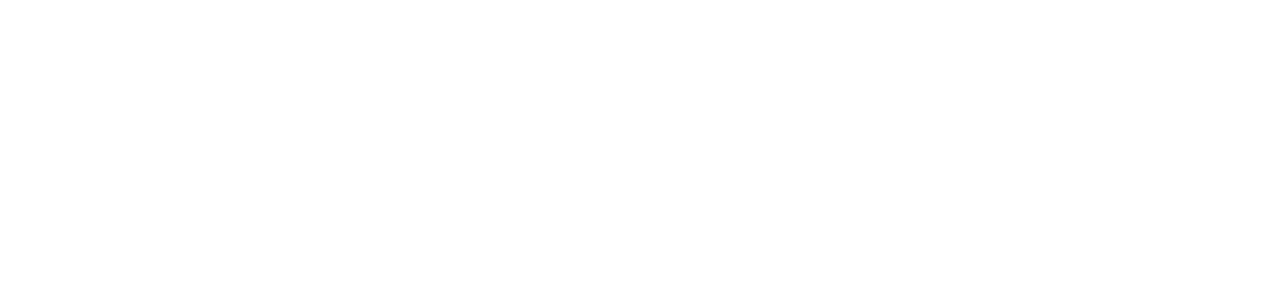
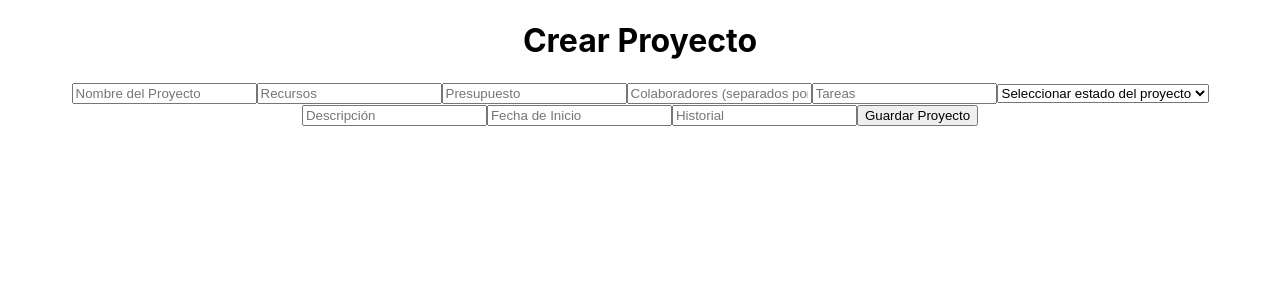
Before and after one commit to FranVQ09/gestion-app-AP, a React (Create React App) app: page /crearProyecto in a window 1280 px wide. Before the commit this address had no page. Shown: the top 300 px of the page. Built offline with nearby package versions, Linux system fonts and the light colour scheme.

Commit message:
Gestion Proyectos Avance

```diff
--- a/src/App.js
+++ b/src/App.js
@@ -10,6 +10,7 @@
 
 /* Imports de paginas de proyectos */
 import GestionProyectos from "./pages/gestion-proyectos/GestionProyectos";
+import CrearProyecto from "./pages/gestion-proyectos/CrearProyecto";
 
 function App() {
   return (
@@ -27,6 +28,8 @@
 
           {/* Rutas de Proyectos */}
           <Route path="/gestionProyectos" element={<GestionProyectos />} />
+          <Route path="/crearProyecto" element={<CrearProyecto />} />
+
         </Routes>
       </Router>
     </div>
--- a/src/components/NavbarProyectos.js
+++ b/src/components/NavbarProyectos.js
@@ -6,8 +6,8 @@
         return (
             <nav>
                 <ul>
-                    <li><Link to="/crearProyectos">Crear Proyecto</Link></li>
-                    <li><Link to="/consultarProyectos">Consultar Proyecto</Link></li>
+                    <li><Link to="/crearProyecto">Crear Proyecto</Link></li>
+                    <li><Link to="/consultarProyecto">Consultar Proyecto</Link></li>
                     <li><Link to="/modificarProyecto">Modificar Proyecto</Link></li>
                     <li><Link to="/crearReuniones">Crear Reunión</Link></li>
                     <li><Link to="/menu">Salir</Link></li>
--- a/src/pages/gestion-colaboradores/RegistrarColaborador.js
+++ b/src/pages/gestion-colaboradores/RegistrarColaborador.js
@@ -35,7 +35,6 @@
 
     setTimeout(() => {
       setMensaje('');
-
     }, 3000)
   }
 
--- a/src/pages/gestion-proyectos/CrearProyecto.js
+++ b/src/pages/gestion-proyectos/CrearProyecto.js
@@ -0,0 +1,70 @@
+import React, { useState } from 'react';
+import db from '../../fisebaseConfig/firebaseConfig';
+import { collection, addDoc } from 'firebase/firestore';
+
+function CrearProyecto() {
+    const [nombreProyecto, setNombreProyecto] = useState('');
+    const [recursos, setRecursos] = useState('');
+    const [presupuesto, setPresupuesto] = useState('');
+    const [colaboradores, setColaboradores] = useState('');
+    const [tareas, setTareas] = useState('');
+    const [estadoProyecto, setEstadoProyecto] = useState('');
+    const [descripcion, setDescripcion] = useState('');
+    const [fechaInicio, setFechaInicio] = useState('');
+    const [historial, setHistorial] = useState('');
+
+    const proyectosCollection = collection(db, 'proyecto');
+
+    const storeProyect = async (e) => {
+        e.preventDefault();
+
+        try {
+            // Convertir el campo colaboradores en un array si no está vacío
+            const colaboradoresArray = colaboradores ? colaboradores.split(',').map(c => c.trim()) : [];
+
+            await addDoc(proyectosCollection, {
+                nombreProyecto: nombreProyecto,
+                recursos: recursos,
+                presupuesto: presupuesto,
+                colaboradores: colaboradoresArray, // Usar el array de colaboradores
+                tareas: tareas,
+                estadoProyecto: estadoProyecto,
+                descripcion: descripcion,
+                fechaInicio: fechaInicio,
+                historial: historial
+            });
+
+            console.log('Proyecto registrado correctamente');
+            // Resto del código...
+
+        } catch (error) {
+            console.error('Error al registrar el proyecto:', error);
+        }
+    };
+
+    return (
+        <div>
+            <h1>Crear Proyecto</h1>
+            <form onSubmit={storeProyect}>
+                <input type="text" value={nombreProyecto} onChange={(e) => setNombreProyecto(e.target.value)} placeholder="Nombre del Proyecto" />
+                <input type="text" value={recursos} onChange={(e) => setRecursos(e.target.value)} placeholder="Recursos" />
+                <input type="text" value={presupuesto} onChange={(e) => setPresupuesto(e.target.value)} placeholder="Presupuesto" />
+                <input type="text" value={colaboradores} onChange={(e) => setColaboradores(e.target.value)} placeholder="Colaboradores (separados por comas)" />
+                <input type="text" value={tareas} onChange={(e) => setTareas(e.target.value)} placeholder="Tareas" />
+
+                <select value={estadoProyecto} onChange={(e) => setEstadoProyecto(e.target.value)}>
+                    <option value="" disabled>Seleccionar estado del proyecto</option>
+                    <option value="En progreso">En progreso</option>
+                    <option value="Finalizado">Finalizado</option>
+                </select>
+
+                <input type="text" value={descripcion} onChange={(e) => setDescripcion(e.target.value)} placeholder="Descripción" />
+                <input type="text" value={fechaInicio} onChange={(e) => setFechaInicio(e.target.value)} placeholder="Fecha de Inicio" />
+                <input type="text" value={historial} onChange={(e) => setHistorial(e.target.value)} placeholder="Historial" />
+                <button type="submit">Guardar Proyecto</button>
+            </form>
+        </div>
+    );
+}
+
+export default CrearProyecto;
```
